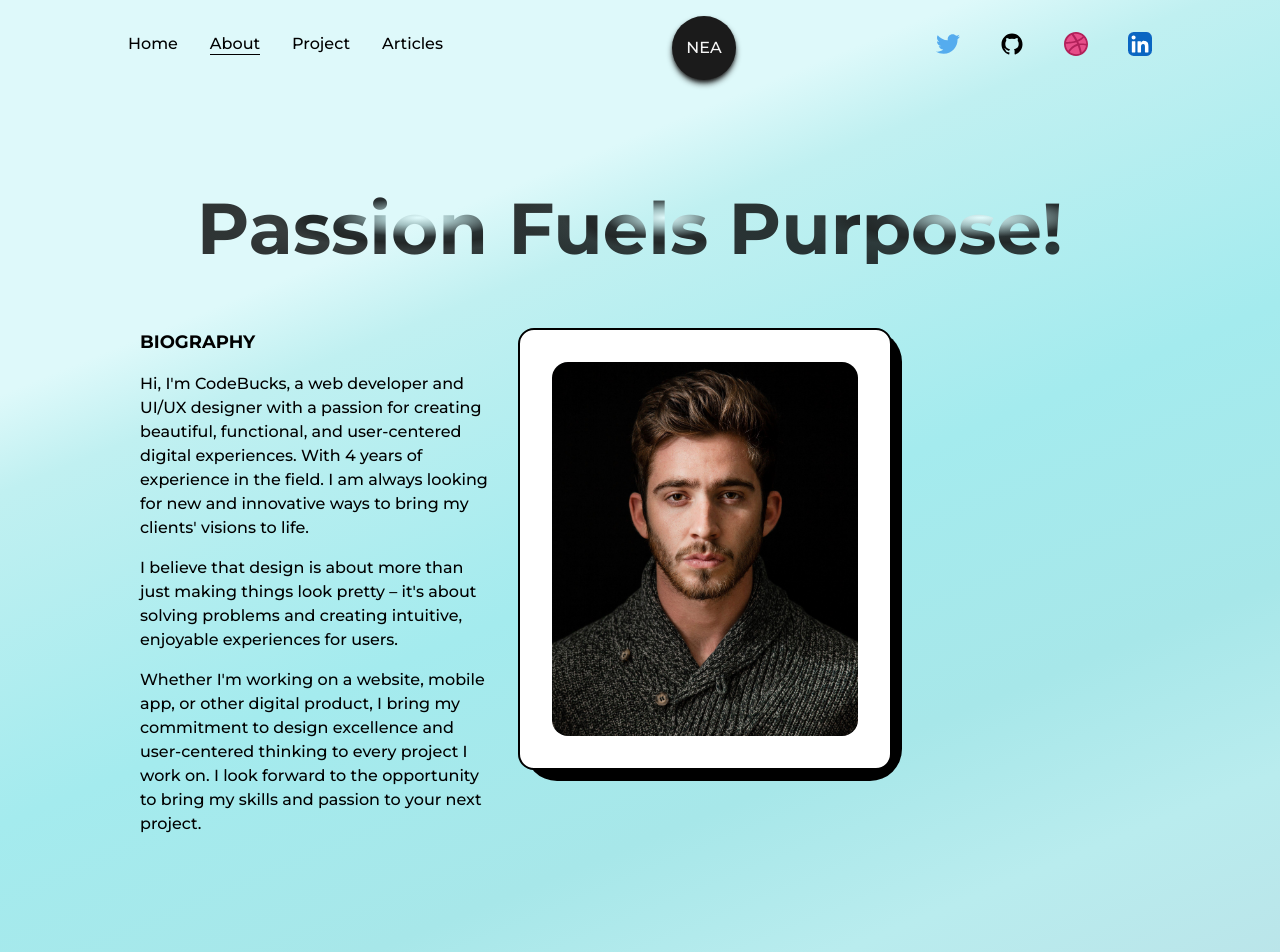
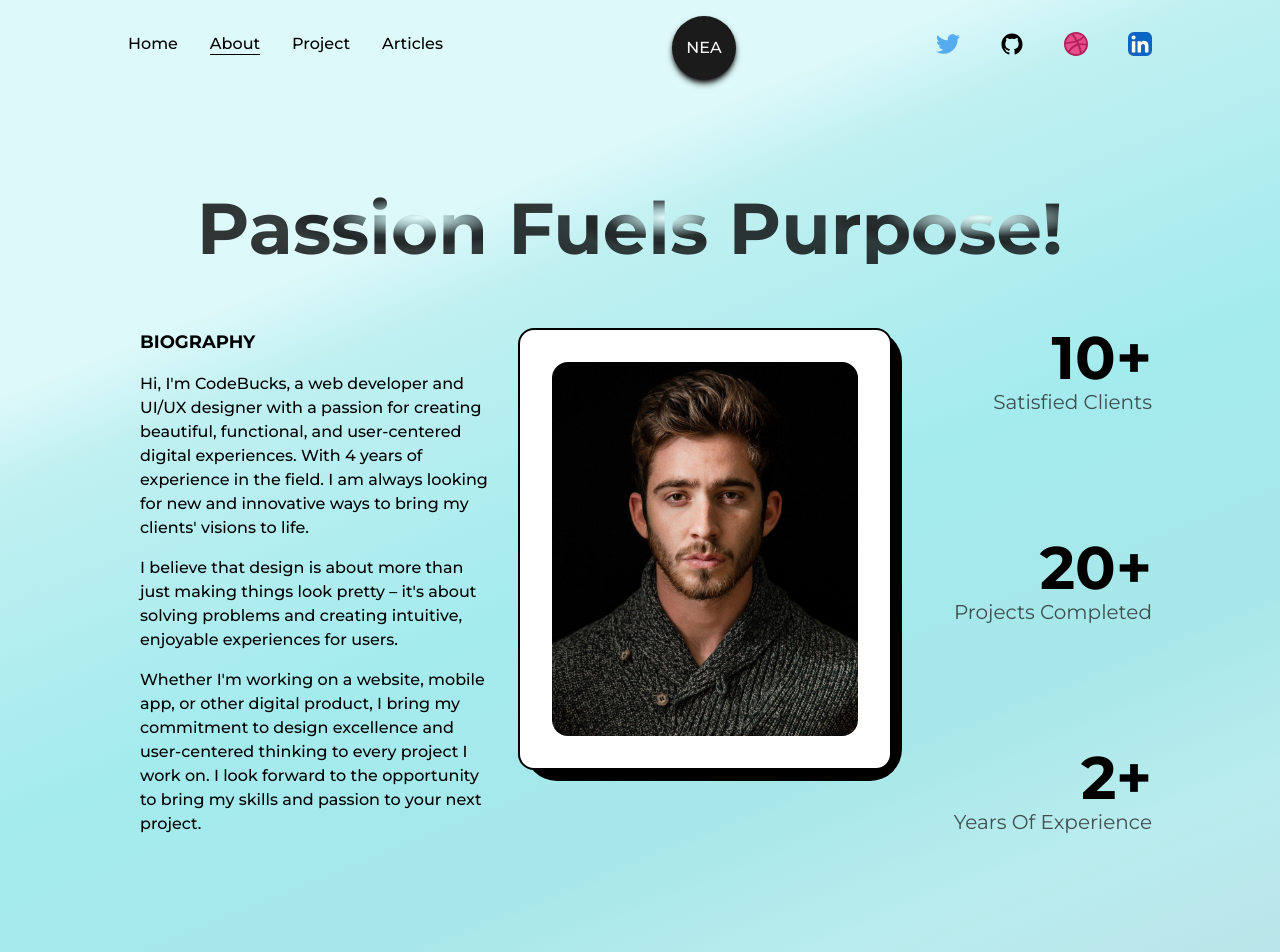
Before and after one commit to s-kvng/Nextjs-Developer-Porfolio, a Next.js app: page /about in a window 1280 px wide. Shown: the top 952 px of the page. Built offline with nearby package versions, Linux system fonts and the light colour scheme.

Commit message:
Add animated numbers

```diff
--- a/src/pages/about/index.js
+++ b/src/pages/about/index.js
@@ -1,12 +1,37 @@
 import AnimatedText from "@/components/AnimatedText";
 import Layout from "@/components/Layout";
+
+import { useEffect, useRef } from "react";
+import { useInView, useMotionValue, useSpring } from "framer-motion";
+
 import Head from "next/head";
-
-//
 import Image from "next/image";
 
-//image
 import profile from "../../../public/images/profile/developer-pic-2.jpg";
+
+//Numbers animation
+const AnimateNumber = ({value}) => {
+  const ref = useRef(null);
+  const motionValue = useMotionValue(0);
+  const springValue = useSpring(motionValue, { duration : 3000 })
+  const isInView = useInView(ref, { once : true })
+
+  useEffect(()=>{
+    if(isInView){
+      motionValue.set(value)
+    }
+  },[isInView , value , motionValue])
+
+  useEffect(()=>{
+    springValue.on("change", (latest) => {
+      if(ref.current && latest.toFixed(0) <= value){
+        ref.current.textContent = latest.toFixed(0);
+      }
+    })
+  },[ springValue , value ])
+
+  return <span className="" ref={ref}></span>
+}
 
 const About = () => {
   return (
@@ -55,6 +80,21 @@ const About = () => {
                 className="w-full h-auto rounded-2xl"
               />
             </div>
+
+              <div className=" col-span-2 flex flex-col items-end justify-between">
+                <div className="flex flex-col items-end justify-between">
+                  <span className=" inline-block text-6xl font-bold"><AnimateNumber value={10}/>+</span>
+                  <h2 className=" text-xl font-meduim capitalize text-dark/75">Satisfied Clients</h2>
+                </div>
+                <div className="flex flex-col items-end justify-between">
+                  <span className=" text-6xl font-bold"><AnimateNumber value={20}/>+</span>
+                  <h2 className=" text-xl font-meduim capitalize text-dark/75">Projects completed</h2>
+                </div>
+                <div className="flex flex-col items-end justify-between">
+                  <span className=" text-6xl font-bold"><AnimateNumber value={2}/>+</span>
+                  <div className=" text-xl font-meduim capitalize text-dark/75">Years of experience</div>
+                </div>
+              </div>
           </div>
         </Layout>
       </main>
```
Also changed, not shown: package.json (+7 -1 lines), 1 other file (tests, documents, lock files or other folders).
